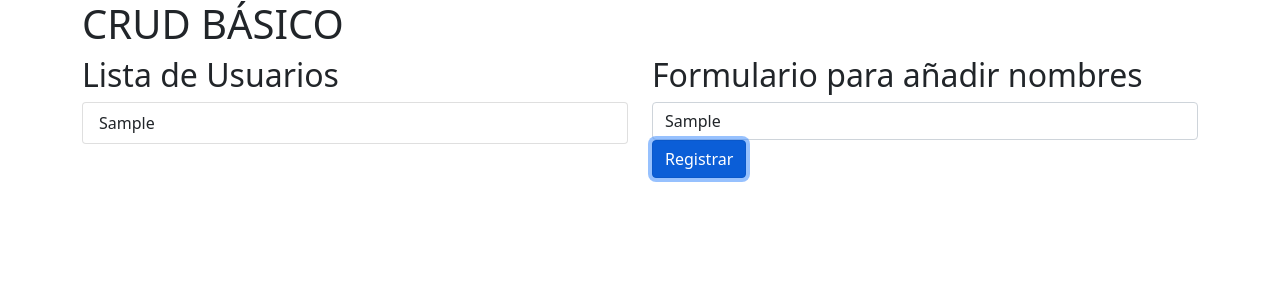
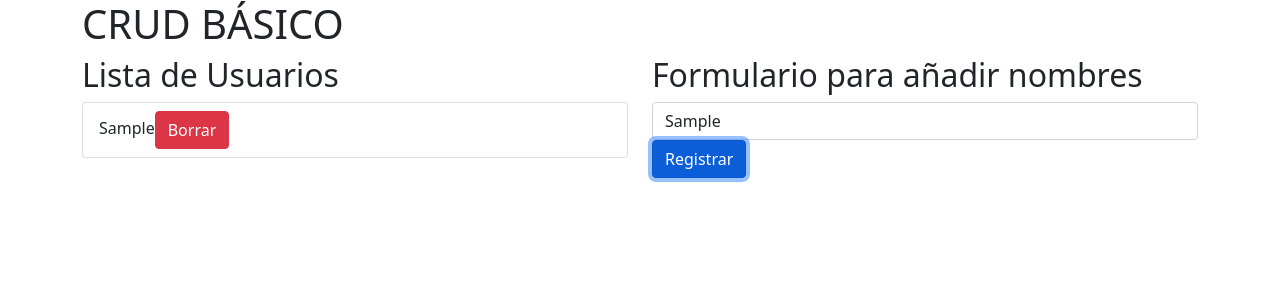
Before and after one commit to alawa2020/crud-basico-r, a React (Create React App) app: page / in a window 1280 px wide. Both pictures are taken after typing "Sample" into the empty fields and a click on the button "Registrar". Shown: the top 300 px of the page. Built offline with nearby package versions, Linux system fonts and the light colour scheme.

Commit message:
falso borrar

```diff
--- a/src/components/Formulario.js
+++ b/src/components/Formulario.js
@@ -15,6 +15,11 @@ const Formulario = () => {
         }
         setListaNombres([...listaNombres,nuevoNombre])
     }
+    const borrarNombre = (id)=>{
+      const nuevaLista = listaNombres.filter(item=>item.id !=id)
+      setListaNombres(nuevaLista)
+    }
+
   return (
     <div className="container">
       <h1>CRUD BÁSICO</h1>
@@ -28,7 +33,12 @@ const Formulario = () => {
           <ul className="list-group">
               {
                   listaNombres.map(el=>
-                      <li key={el.id} className="list-group-item">{el.nNombre}</li>
+                      <li key={el.id} className="list-group-item">{el.nNombre}
+                      <button
+                      className="btn btn-danger"
+                      onClick={()=>borrarNombre(el.id)}
+                      >Borrar</button>
+                      </li>
                   )
               }
           </ul>
```
